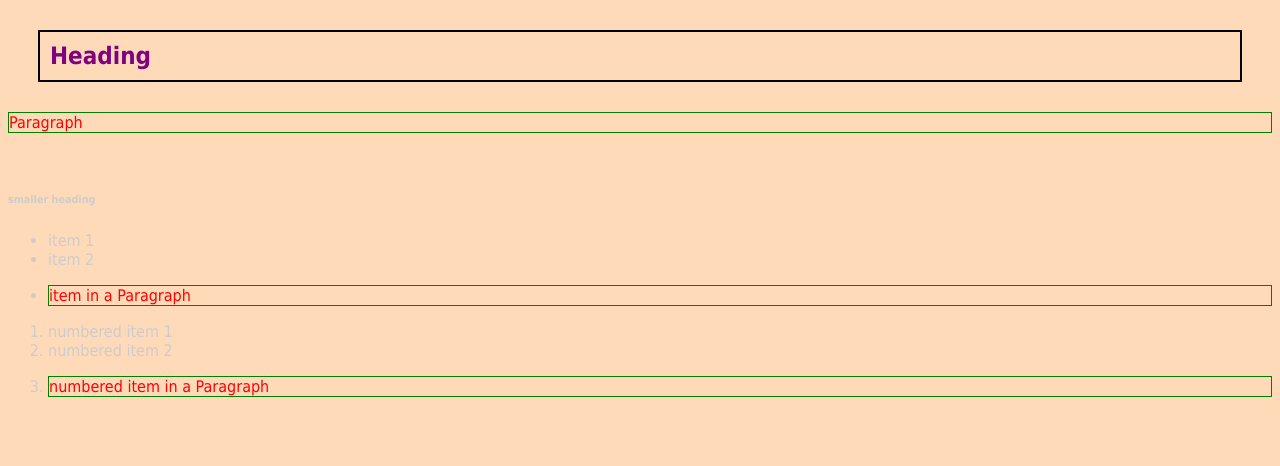
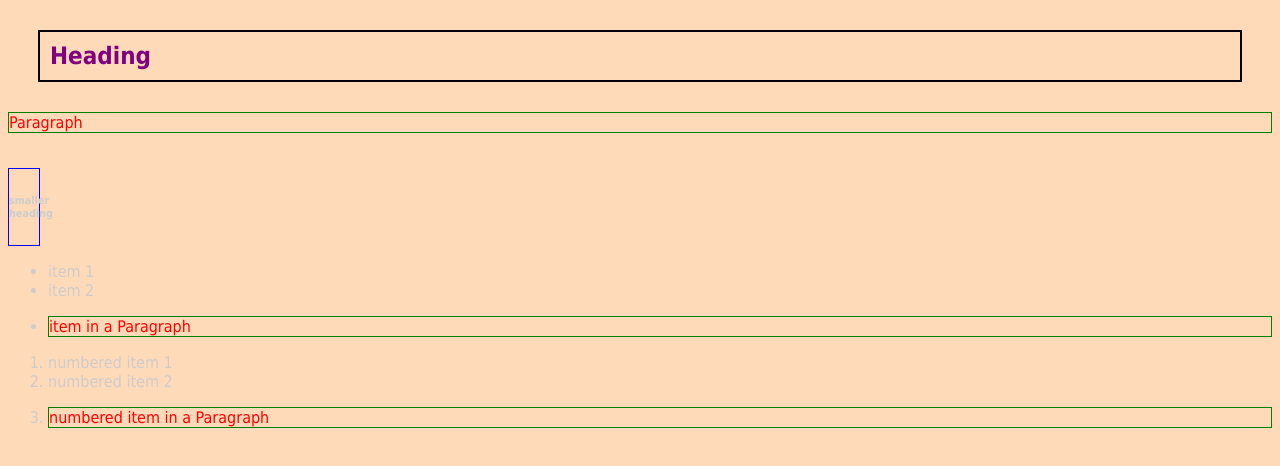
Before and after one commit to VogonPoetries/MyWeb, a plain HTML site: page index.html in a window 1280 px wide. Drawn offline with Linux system fonts and the light colour scheme.

Commit message:
Update style.css

```diff
--- a/style.css
+++ b/style.css
@@ -13,6 +13,12 @@ h1
   margin: 30px;
 }
 
+div
+{
+  width: 30px;
+  border: 1px solid blue;
+}
+
 p
 {
   color: red;
```
